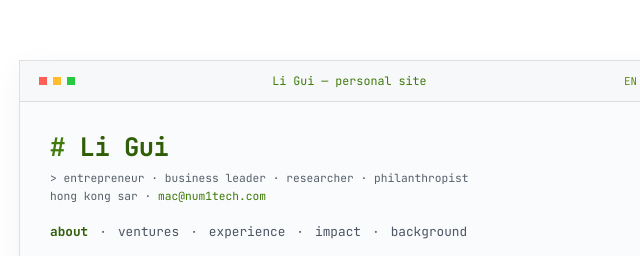
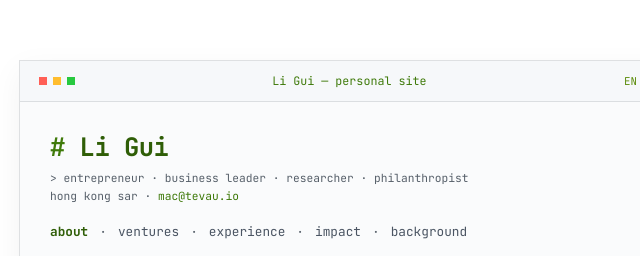
Before and after one commit to fjwkpfrntc-ui/Mac-Li, a plain HTML site: page index-en.html in a window 1280 px wide. Shown: the top 256 px of the page, 261-901 px from the left. Drawn offline with Linux system fonts and the light colour scheme.

Commit message:
Update index-en.html

```diff
--- a/index-en.html
+++ b/index-en.html
@@ -198,7 +198,7 @@
             <h1 class="site-name">Li Gui</h1>
             <div class="address">
               <span>entrepreneur <span class="sep">·</span> business leader <span class="sep">·</span> researcher <span class="sep">·</span> philanthropist</span><br />
-              <span>hong kong sar <span class="sep">·</span> <a href="mailto:mac@num1tech.com">mac@num1tech.com</a></span>
+              <span>hong kong sar <span class="sep">·</span> <a href="mailto:mac@tevau.io">mac@tevau.io</a></span>
             </div>
           </header>
 
@@ -356,7 +356,7 @@
 
         <footer class="app-footer">
           <span>© 2026 Li Gui.</span>
-          <span><a href="mailto:mac@num1tech.com">email</a> <span class="nav-sep">·</span> hong kong sar</span>
+          <span><a href="mailto:mac@tevau.io">email</a> <span class="nav-sep">·</span> hong kong sar</span>
         </footer>
       </div>
     </main>
```
